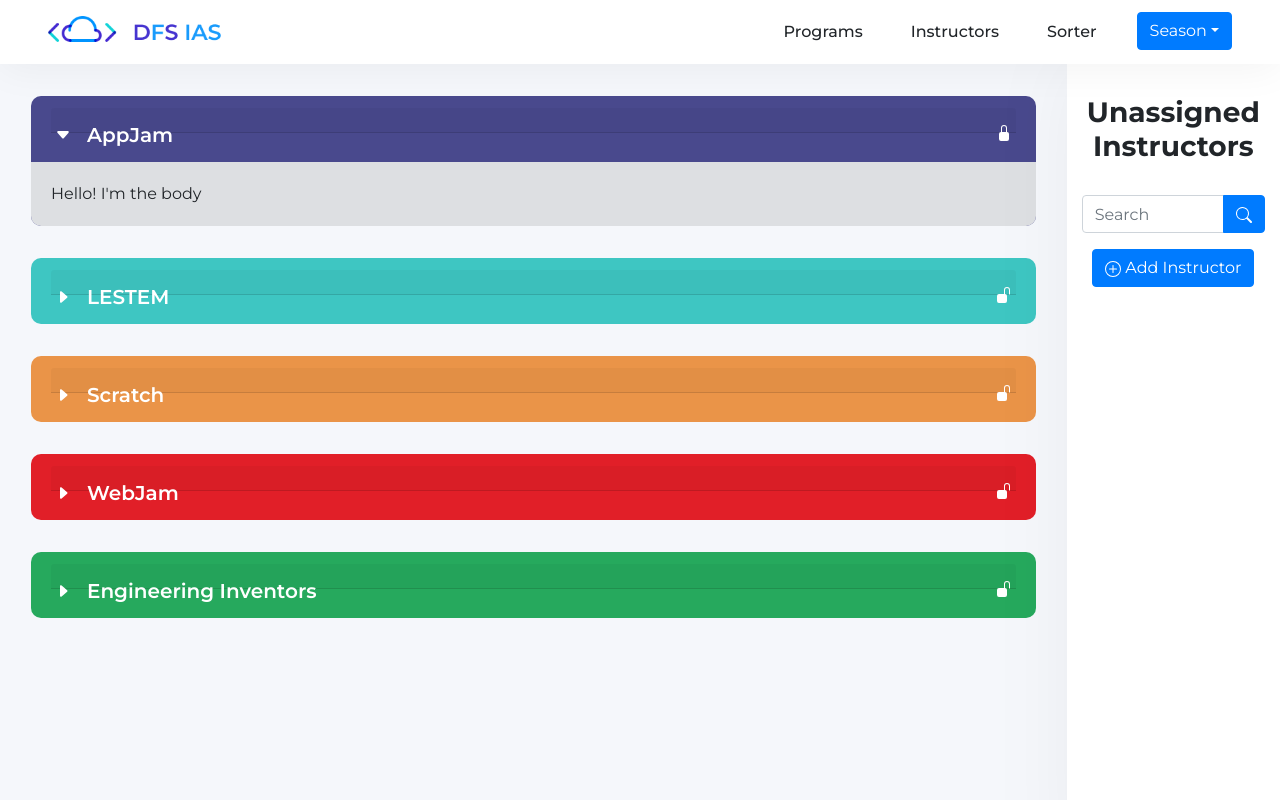
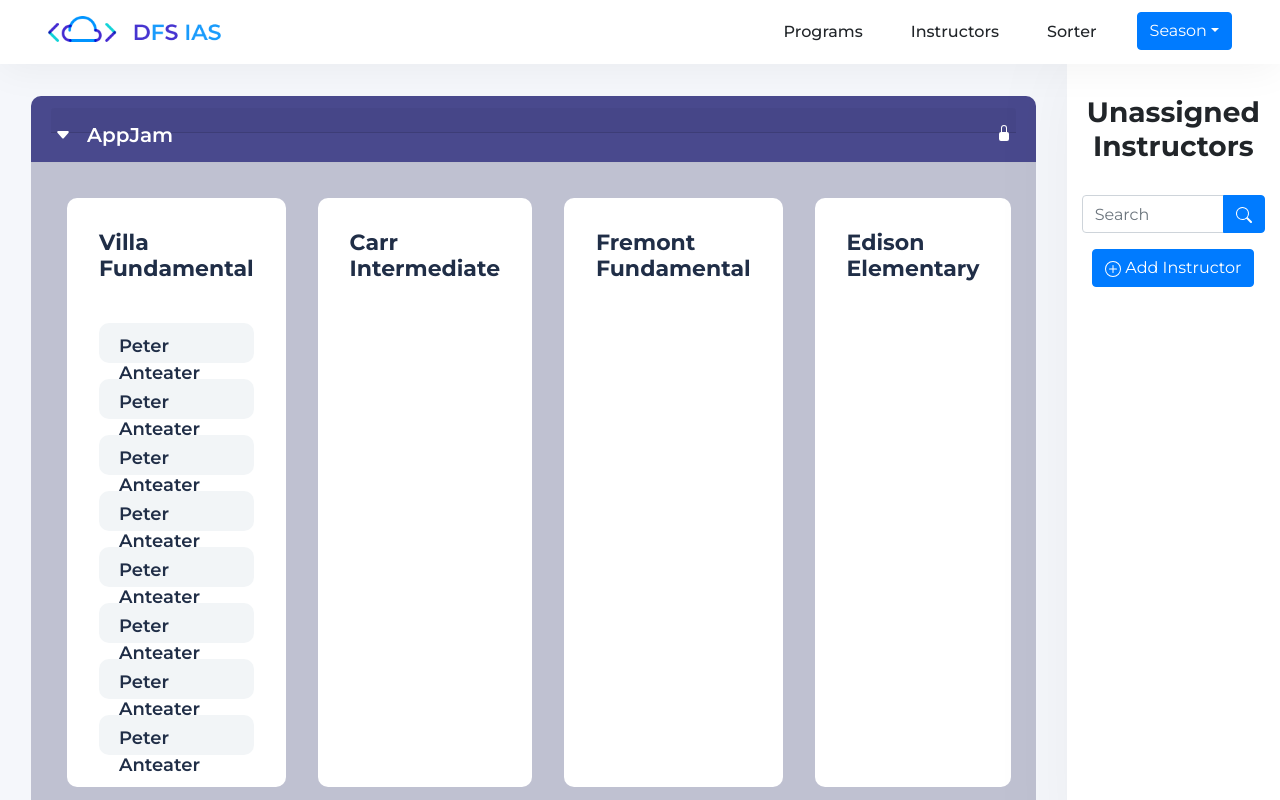
Before and after one commit to DreamsForSchools/dfs-ias, a React (Create React App) app in the folder client/: page /sorter in a window 1280 px wide. Both pictures are taken after a click on the element 1003 px from the left and 132 px from the top of the page. Shown: the top 800 px of the page. Built offline with nearby package versions, Linux system fonts and the light colour scheme.

Commit message:
implement dnd

```diff
--- a/client/package.json
+++ b/client/package.json
@@ -7,6 +7,7 @@
     "@testing-library/react": "^11.1.0",
     "@testing-library/user-event": "^12.1.10",
     "bootstrap": "^4.6.0",
+    "immer": "^8.0.1",
     "react": "^17.0.1",
     "react-beautiful-dnd": "^13.0.0",
     "react-bootstrap": "^1.5.0",
--- a/client/src/pages/SorterPage/ProgramModule.jsx
+++ b/client/src/pages/SorterPage/ProgramModule.jsx
@@ -1,11 +1,41 @@
-import React, { useState } from "react";
+import React, { useState, useCallback, useReducer } from "react";
 import './ProgramModule.scss';
 import { Accordion, Card } from "react-bootstrap";
 import { CaretRightFill, CaretDownFill, LockFill, UnlockFill } from 'react-bootstrap-icons';
+import { DragDropContext, Droppable, Draggable } from 'react-beautiful-dnd';
+import { data } from './data';
+import produce from "immer";
+
+const dragReducer = produce((draft, action) => {
+  switch (action.type) {
+    case "MOVE": {
+      draft[action.from] = draft[action.from] || [];
+      draft[action.to] = draft[action.to] || [];
+      const [removed] = draft[action.from].splice(action.fromIndex, 1);
+      draft[action.to].splice(action.toIndex, 0, removed);
+    }
+  }
+});
 
 function ProgramModule({ name, color }) {
   const [showContent, setShowContent] = useState(false);
   const [lock, setLock] = useState(false);
+  const [state, dispatch] = useReducer(dragReducer, { items: data, });
+
+  const onDragEnd = useCallback((result) => {
+    if (result.reason === "DROP") {
+      if (!result.destination) {
+        return;
+      }
+      dispatch({
+        type: "MOVE",
+        from: result.source.droppableId,
+        to: result.destination.droppableId,
+        fromIndex: result.source.index,
+        toIndex: result.destination.index,
+      });
+    }
+  }, []);
 
   return (
     <Accordion>
@@ -23,39 +53,171 @@ function ProgramModule({ name, color }) {
         </Card.Header>
         <Accordion.Collapse eventKey="0">
           <Card.Body className="program-body">
-            Hello! I'm the body
+            <DragDropContext onDragEnd={onDragEnd}>
+              <Droppable droppableId="items" type="INSTRUCTOR">
+                {(provided) => {
+                  return (
+                    <div
+                      ref={provided.innerRef}
+                      {...provided.droppableProps}
+                      className="partner_container"
+                    >
+                      <h1 className="partner-name">Villa Fundamental</h1>
+                      {state.items?.map((instructor, index) => {
+                        return (
+                          <Draggable
+                            key={instructor.id}
+                            draggableId={instructor.id}
+                            index={index}
+                          >
+                            {(provided) => {
+                              return (
+                                <div
+                                  ref={provided.innerRef}
+                                  {...provided.draggableProps}
+                                  {...provided.dragHandleProps}
+                                  className="instructor_container"
+                                >
+                                  <div>
+                                    <span>
+                                      {instructor.name}
+                                    </span>
+                                  </div>
+                                </div>
+                              );
+                            }}
+                          </Draggable>
+                        );
+                      })}
+                      {provided.placeholder}
+                    </div>
+                  );
+                }}
+              </Droppable>
+              <Droppable droppableId="items2" type="INSTRUCTOR">
+                {(provided) => {
+                  return (
+                    <div
+                      ref={provided.innerRef}
+                      {...provided.droppableProps}
+                      className="partner_container"
+                    >
+                      <h1 className="partner-name">Carr Intermediate</h1>
+                      {state.items2?.map((instructor, index) => {
+                        return (
+                          <Draggable
+                            key={instructor.id}
+                            draggableId={instructor.id}
+                            index={index}                          >
+                            {(provided) => {
+                              return (
+                                <div
+                                  ref={provided.innerRef}
+                                  {...provided.draggableProps}
+                                  {...provided.dragHandleProps}
+                                  className="instructor_container"
+                                >
+                                  <div>
+                                    <span>
+                                      {instructor.name}
+                                    </span>
+                                  </div>
+                                </div>
+                              );
+                            }}
+                          </Draggable>
+                        );
+                      })}
+                      {provided.placeholder}
+                    </div>
+                  );
+                }}
+              </Droppable>
+              <Droppable droppableId="items3" type="INSTRUCTOR">
+                {(provided) => {
+                  return (
+                    <div
+                      ref={provided.innerRef}
+                      {...provided.droppableProps}
+                      className="partner_container"
+                    >
+                      <h1 className="partner-name">Fremont Fundamental</h1>
+                      {state.items3?.map((instructor, index) => {
+                        return (
+                          <Draggable
+                            key={instructor.id}
+                            draggableId={instructor.id}
+                            index={index}
+                          >
+                            {(provided) => {
+                              return (
+                                <div
+                                  ref={provided.innerRef}
+                                  {...provided.draggableProps}
+                                  {...provided.dragHandleProps}
+                                  className="instructor_container"
+                                >
+                                  <div>
+                                    <span>
+                                      {instructor.name}
+                                    </span>
+                                  </div>
+                                </div>
+                              );
+                            }}
+                          </Draggable>
+                        );
+                      })}
+                      {provided.placeholder}
+                    </div>
+                  );
+                }}
+              </Droppable>
+              <Droppable droppableId="items4" type="INSTRUCTOR">
+                {(provided) => {
+                  return (
+                    <div
+                      ref={provided.innerRef}
+                      {...provided.droppableProps}
+                      className="partner_container"
+                    >
+                      <h1 className="partner-name">Edison Elementary</h1>
+                      {state.items4?.map((instructor, index) => {
+                        return (
+                          <Draggable
+                            key={instructor.id}
+                            draggableId={instructor.id}
+                            index={index}
+                          >
+                            {(provided) => {
+                              return (
+                                <div
+                                  ref={provided.innerRef}
+                                  {...provided.draggableProps}
+                                  {...provided.dragHandleProps}
+                                  className="instructor_container"
+                                >
+                                  <div>
+                                    <span>
+                                      {instructor.name}
+                                    </span>
+                                  </div>
+                                </div>
+                              );
+                            }}
+                          </Draggable>
+                        );
+                      })}
+                      {provided.placeholder}
+                    </div>
+                  );
+                }}
+              </Droppable>
+            </DragDropContext>
           </Card.Body>
         </Accordion.Collapse>
       </Card>
     </Accordion>
-
-
-    // <div
-    //   className="program-module"
-    //   style={{ backgroundColor: color }}
-    //   onClick={() => {
-    //     setShowContent(!showContent);
-    //   }}
-    // >
-    //   <span className="title">
-    //     <span className="program-left">
-    //       {showContent ? <CaretDownFill className="icon" /> : <CaretRightFill className="icon" />}
-    //       <div className="program-name">{name}</div>
-    //     </span>
-    //     <span className="program-right"
-    //       onClick={() => {
-    //         setLock(!lock);
-    //       }}
-    //     >
-    //       {lock ? <LockFill className="icon" /> : <UnlockFill className="icon" />}
-    //     </span>
-    //   </span>
-    //   {showContent && (
-    //     <div className="program-content">
-    //       Schools
-    //     </div>
-    //   )}
-    // </div>
   );
 }
 
--- a/client/src/pages/SorterPage/ProgramModule.scss
+++ b/client/src/pages/SorterPage/ProgramModule.scss
@@ -37,6 +37,33 @@
 }
 
 .program-body {
-  background-color: #DDDFE2;
+  background-color: rgba(221, 223, 226, 0.80);;
   border: none !important;
+  display: flex;
 }
+
+.partner_container {
+  background-color: #FFFFFF;
+  margin: 1rem;
+  border-radius: 10px;
+  padding-bottom: 1rem;
+  width: 20vw;
+
+  .partner-name {
+    color: #202E47;
+    font-weight: bold;
+    font-size: 22px;
+    padding: 2rem;
+  }
+
+  .instructor_container {
+    background-color: #F2F5F7;
+    margin: 0rem 2rem 1rem 2rem;
+    border-radius: 10px;
+    height: 5vh;
+    color: #202E47;
+    font-weight: 600;
+    font-size: 18px;
+    padding: 10px 20px;
+  }
+}
--- /dev/null
+++ b/client/src/pages/SorterPage/data.js
@@ -0,0 +1,34 @@
+export const data = [
+  {
+    id: "1",
+    name: "Peter Anteater",
+  },
+  {
+    id: "2",
+    name: "Peter Anteater",
+  },
+  {
+    id: "3",
+    name: "Peter Anteater",
+  },
+  {
+    id: "4",
+    name: "Peter Anteater",
+  },
+  {
+    id: "5",
+    name: "Peter Anteater",
+  },
+  {
+    id: "6",
+    name: "Peter Anteater",
+  },
+  {
+    id: "7",
+    name: "Peter Anteater",
+  },
+  {
+    id: "8",
+    name: "Peter Anteater",
+  },
+];
```
